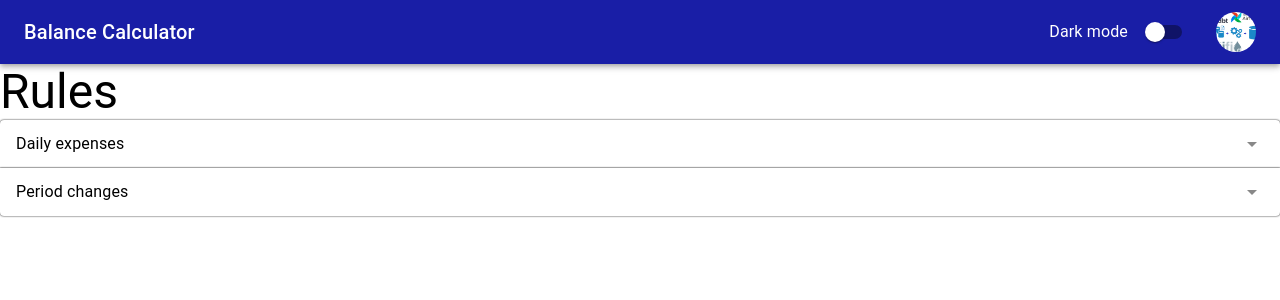
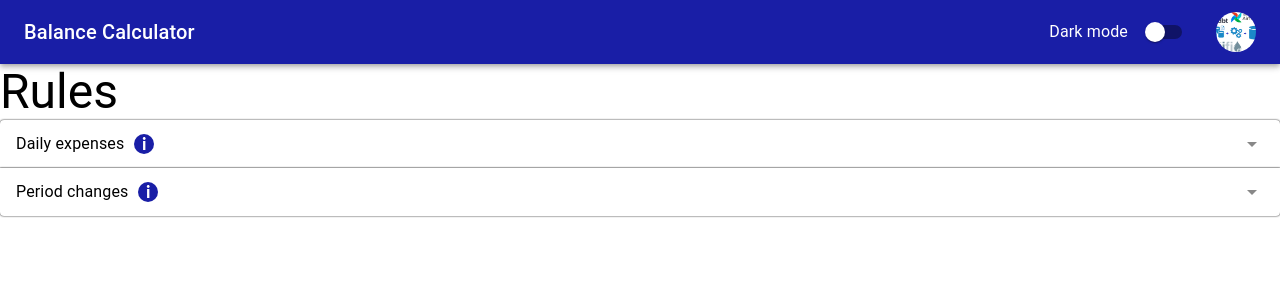
Before and after one commit to CarpetLeaf/MoneyCalculator, a React (Vite) app: page /rules in a window 1280 px wide. Shown: the top 300 px of the page. Built offline with nearby package versions, Linux system fonts and the light colour scheme.

Commit message:
add info button for rules

```diff
--- a/src/pages/MainPage/MainPage.tsx
+++ b/src/pages/MainPage/MainPage.tsx
@@ -5,7 +5,7 @@ import {
   Paper,
   TextField,
   Button,
-  Box,
+  Box
 } from "@mui/material";
 import { DatePicker, LocalizationProvider } from "@mui/x-date-pickers";
 import { AdapterDayjs } from "@mui/x-date-pickers/AdapterDayjs";
@@ -123,7 +123,19 @@ const MainPage = () => {
                 Balance change chart
               </Typography>
               <LineChart
-                xAxis={[{ data: timeAxis, scaleType: "point" }]}
+                sx={{
+                  "& .MuiChartsAxis-directionX": {
+                    "& .MuiChartsAxis-tickLabel": {
+                      fill: isDarkMode ? "white" : 'black'
+                    }
+                  },
+                  "& .MuiChartsAxis-directionY": {
+                    "& .MuiChartsAxis-tickLabel": {
+                      fill: isDarkMode ? "white" : 'black'
+                    }
+                  }
+                }}
+                xAxis={[{ data: timeAxis, scaleType: "point", fill: 'red' }]}
                 series={[
                   {
                     data: balanceAxis,
--- a/src/pages/Rules/Rules.tsx
+++ b/src/pages/Rules/Rules.tsx
@@ -9,6 +9,7 @@ import {
   ListItem,
   ListItemText,
   Modal,
+  Popover,
   TextField,
   Typography,
 } from "@mui/material";
@@ -27,6 +28,8 @@ import {
 const Rules = () => {
   const [dailyExpensesModalOpen, setDailyExpensesModalOpen] = useState(false);
   const [periodChangesModalOpen, setPeriodChangesModalOpen] = useState(false);
+  const [anchorEl, setAnchorEl] = useState<HTMLImageElement | null>(null)
+  const [infoText, setInfoText] = useState('');
   const [DESum, setDESum] = useState("");
   const [DEDesc, setDEDesc] = useState("");
   const [PCSum, setPCSum] = useState("");
@@ -60,6 +63,14 @@ const Rules = () => {
     setPeriodChangesModalOpen(false);
   };
 
+  const openInfo = (event: React.MouseEvent<HTMLImageElement, MouseEvent>) => {
+    event.stopPropagation();
+    setAnchorEl(event.currentTarget);
+  }
+  const handleClose = () => {
+    setAnchorEl(null);
+  };
+
   const closeDailyExpensesModal = () => {
     setDailyExpensesModalOpen(false);
   };
@@ -67,8 +78,23 @@ const Rules = () => {
     setPeriodChangesModalOpen(false);
   };
 
+  const open = Boolean(anchorEl);
+  const dailyInfo = 'Эти правила означают ваши ежеденвные траты. Например расходы на еду, бензин и т.д.';
+  const periodInfo = 'Эти правила означают ваши периодические траты/доходы. Например зарплата, арендная плата и т.д.';
+
   return (
     <div>
+      <Popover
+        open={open}
+        anchorEl={anchorEl}
+        onClose={handleClose}
+        anchorOrigin={{
+          vertical: 'bottom',
+          horizontal: 'left',
+        }}
+      >
+        <Typography sx={{ p: 2 }}>{infoText}</Typography>
+      </Popover>
       <Typography variant="h3" sx={{
         color: isDarkMode ? '#fff' : '#000'
       }}>Rules</Typography>
@@ -86,8 +112,14 @@ const Rules = () => {
             expandIcon={<ArrowDropDownIcon />}
             aria-controls="daily-expenses-content"
             id="daily-expenses-header"
+            sx={{
+              img: {
+                marginLeft: '10px'
+              }
+            }}
           >
             <Typography>Daily expenses</Typography>
+            <img src="public/info-icon.svg" onClick={e => {openInfo(e); setInfoText(dailyInfo)}}/>
           </AccordionSummary>
           <AccordionDetails>
             <List className={styles.list}>
@@ -126,8 +158,14 @@ const Rules = () => {
             expandIcon={<ArrowDropDownIcon />}
             aria-controls="period-changes-content"
             id="period-changes-header"
+            sx={{
+              img: {
+                marginLeft: '10px'
+              }
+            }}
           >
             <Typography>Period changes</Typography>
+            <img src="public/info-icon.svg" onClick={e => {openInfo(e); setInfoText(periodInfo)}}/>
           </AccordionSummary>
           <AccordionDetails>
             <List className={styles.list}>
```
Also changed, not shown: public/info-icon.svg (added).
